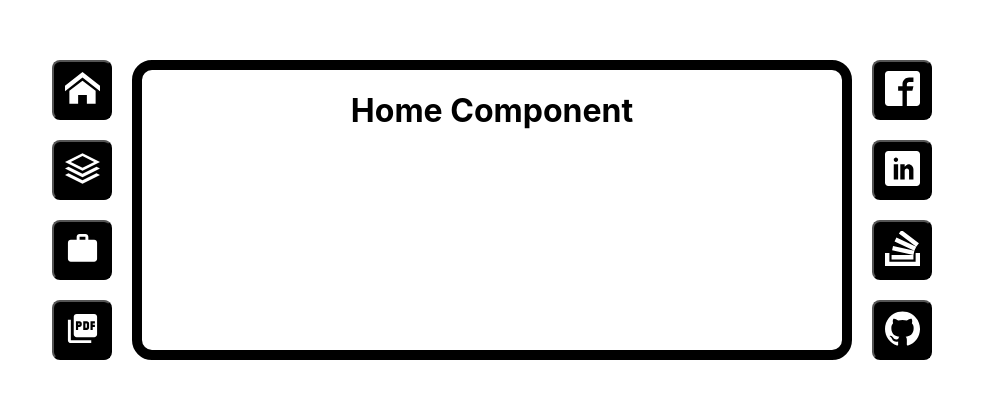
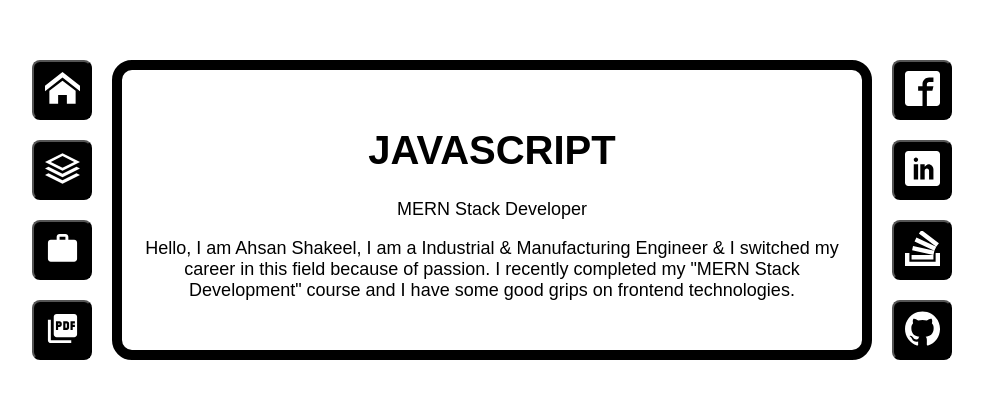
Before and after one commit to EhsanShakil/EhsanShakil.github.io, a React (Create React App) app: page / in a window 1280 px wide. Shown: the part 190-588 px from the top of the page, without its empty margins (148-1131 px from the left). Built offline with nearby package versions, Linux system fonts and the light colour scheme.

Commit message:
Updating

```diff
--- a/src/App.css
+++ b/src/App.css
@@ -43,9 +43,20 @@ body {
   margin: 10px;
   display: flex;
   justify-content: center;
+  text-align: center;
+  align-items: center;
   color: black;
   background-color: white;
+  padding: 20px;
 }
 a {
   color: white;
 }
+.home > h1 {
+  font-family: "Anton", sans-serif;
+  font-size: 40px;
+}
+.home > p {
+  font-family: Arial;
+  font-size: 18px;
+}
--- a/src/components/Home.js
+++ b/src/components/Home.js
@@ -1,9 +1,17 @@
 import React from "react";
+import "../App.css";
 
 const Home = () => {
   return (
-    <div>
-      <h1>Home Component</h1>
+    <div className="home">
+      <h1>JAVASCRIPT</h1>
+      <p>MERN Stack Developer</p>
+      <p>
+        Hello, I am Ahsan Shakeel, I am a Industrial & Manufacturing Engineer &
+        I switched my career in this field because of passion. I recently
+        completed my "MERN Stack Development" course and I have some good grips
+        on frontend technologies.
+      </p>
     </div>
   );
 };
```
Also changed, not shown: 15 other files (tests, documents, lock files or other folders).
